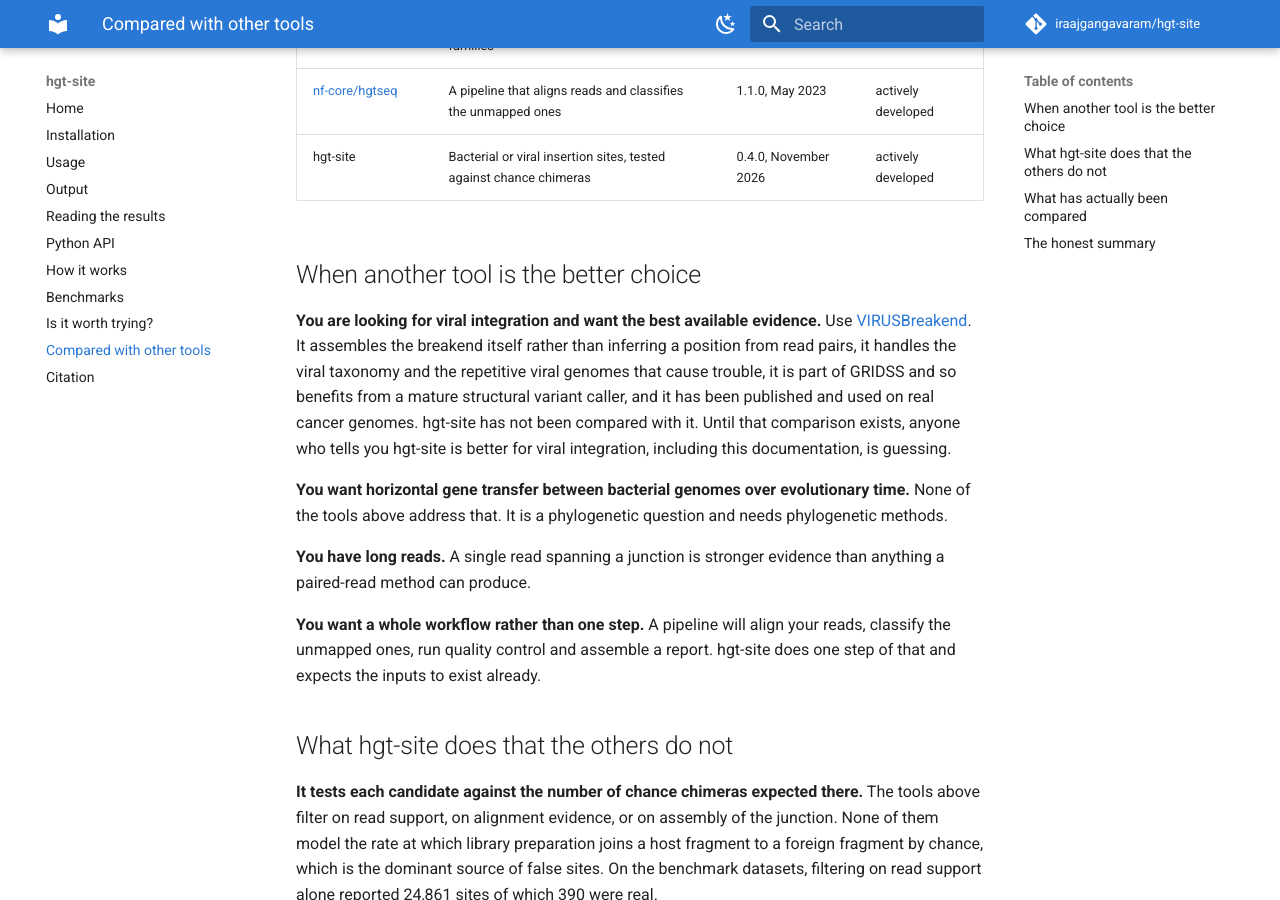
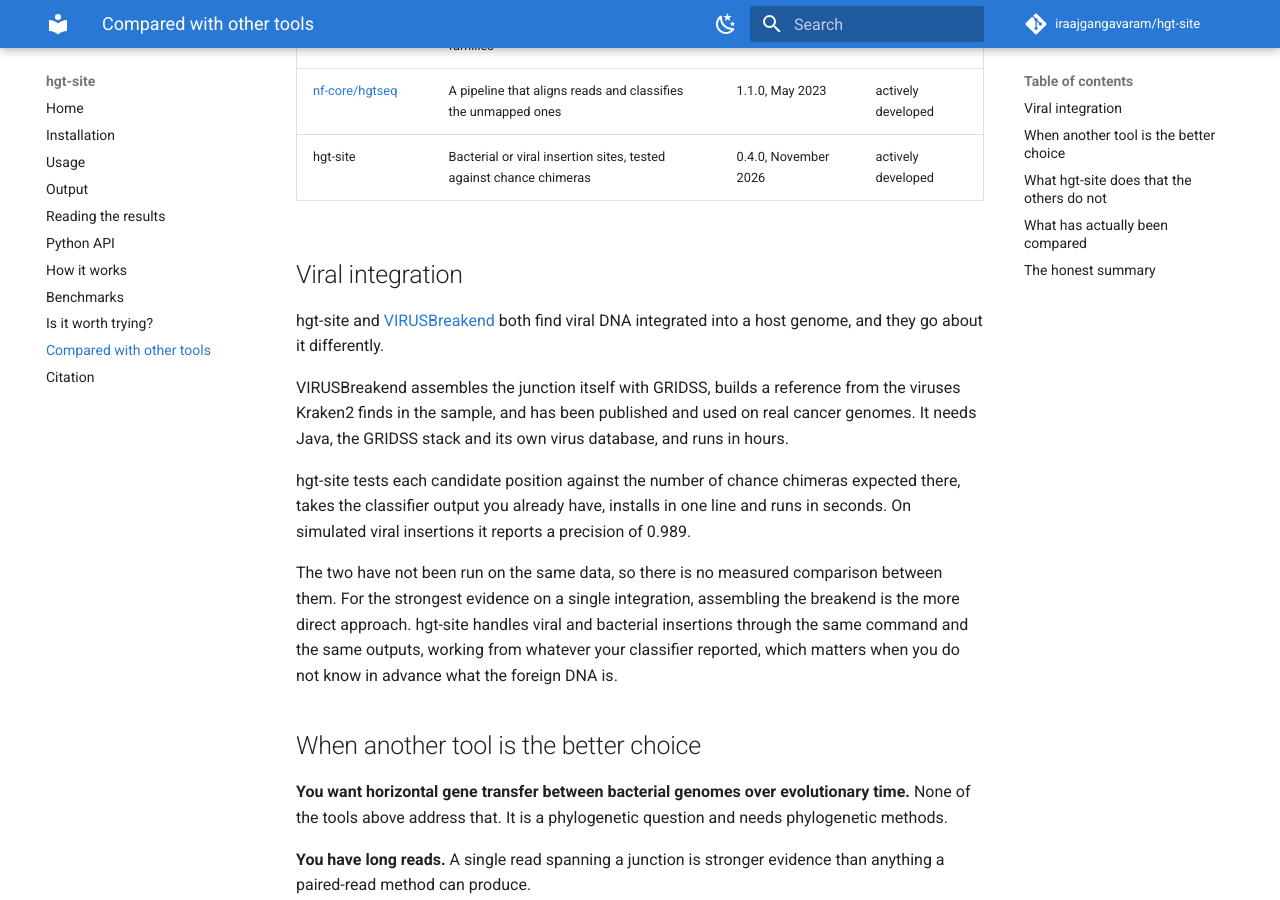
Before and after one commit to iraajgangavaram/hgt-site, an MkDocs documentation site: the page built from docs/comparison.md, in a window 1280 px wide and 900 px high, scrolled down 555 px. Built offline with MkDocs 1.6.1 and Material for MkDocs 9.7.7, drawn with Linux system fonts in a browser that asks for light colours; comment, search, counter and statistics services are not loaded.

Commit message:
Benchmark the method with a viral donor
The benchmark only ever inserted bacterial DNA, and a viral donor is an
order of magnitude smaller, which is what the enrichment test estimates
its background from. Repeating all eighteen runs with a virus gives a
precision of 0.989 against 1.000 for a bacterial donor, with the errors
appearing where chimeras are fewest rather than most, since that is
where the expected count is smallest.

The virus used does not integrate and stands in for size and base
composition only, so this says the statistics hold for a small donor,
not that real viral integrations are found. A comparison against
VIRUSBreakend has still not been done, and the documentation says so.

```diff
--- a/docs/comparison.md
+++ b/docs/comparison.md
@@ -16,16 +16,29 @@ Dates were read from the repositories on 2 November 2026.
 | [nf-core/hgtseq](https://github.com/nf-core/hgtseq) | A pipeline that aligns reads and classifies the unmapped ones | 1.1.0, May 2023 | actively developed |
 | hgt-site | Bacterial or viral insertion sites, tested against chance chimeras | 0.4.0, November 2026 | actively developed |
 
+## Viral integration
+
+hgt-site and [VIRUSBreakend](https://doi.org/10.1093/bioinformatics/btab343) both
+find viral DNA integrated into a host genome, and they go about it differently.
+
+VIRUSBreakend assembles the junction itself with GRIDSS, builds a reference from
+the viruses Kraken2 finds in the sample, and has been published and used on real
+cancer genomes. It needs Java, the GRIDSS stack and its own virus database, and
+runs in hours.
+
+hgt-site tests each candidate position against the number of chance chimeras
+expected there, takes the classifier output you already have, installs in one
+line and runs in seconds. On simulated viral insertions it reports a precision
+of 0.989.
+
+The two have not been run on the same data, so there is no measured comparison
+between them. For the strongest evidence on a single integration, assembling the
+breakend is the more direct approach. hgt-site handles viral and bacterial
+insertions through the same command and the same outputs, working from whatever
+your classifier reported, which matters when you do not know in advance what the
+foreign DNA is.
+
 ## When another tool is the better choice
-
-**You are looking for viral integration and want the best available evidence.**
-Use [VIRUSBreakend](https://doi.org/10.1093/bioinformatics/btab343). It assembles
-the breakend itself rather than inferring a position from read pairs, it handles
-the viral taxonomy and the repetitive viral genomes that cause trouble, it is
-part of GRIDSS and so benefits from a mature structural variant caller, and it
-has been published and used on real cancer genomes. hgt-site has not been
-compared with it. Until that comparison exists, anyone who tells you hgt-site is
-better for viral integration, including this documentation, is guessing.
 
 **You want horizontal gene transfer between bacterial genomes over evolutionary
 time.** None of the tools above address that. It is a phylogenetic question and
```
Also changed, not shown: CHANGELOG.md (+2 -0 lines), README.md (+1 -1 lines), docs/benchmarks.md (+27 -0 lines), docs/for-labs.md (+1 -0 lines).
